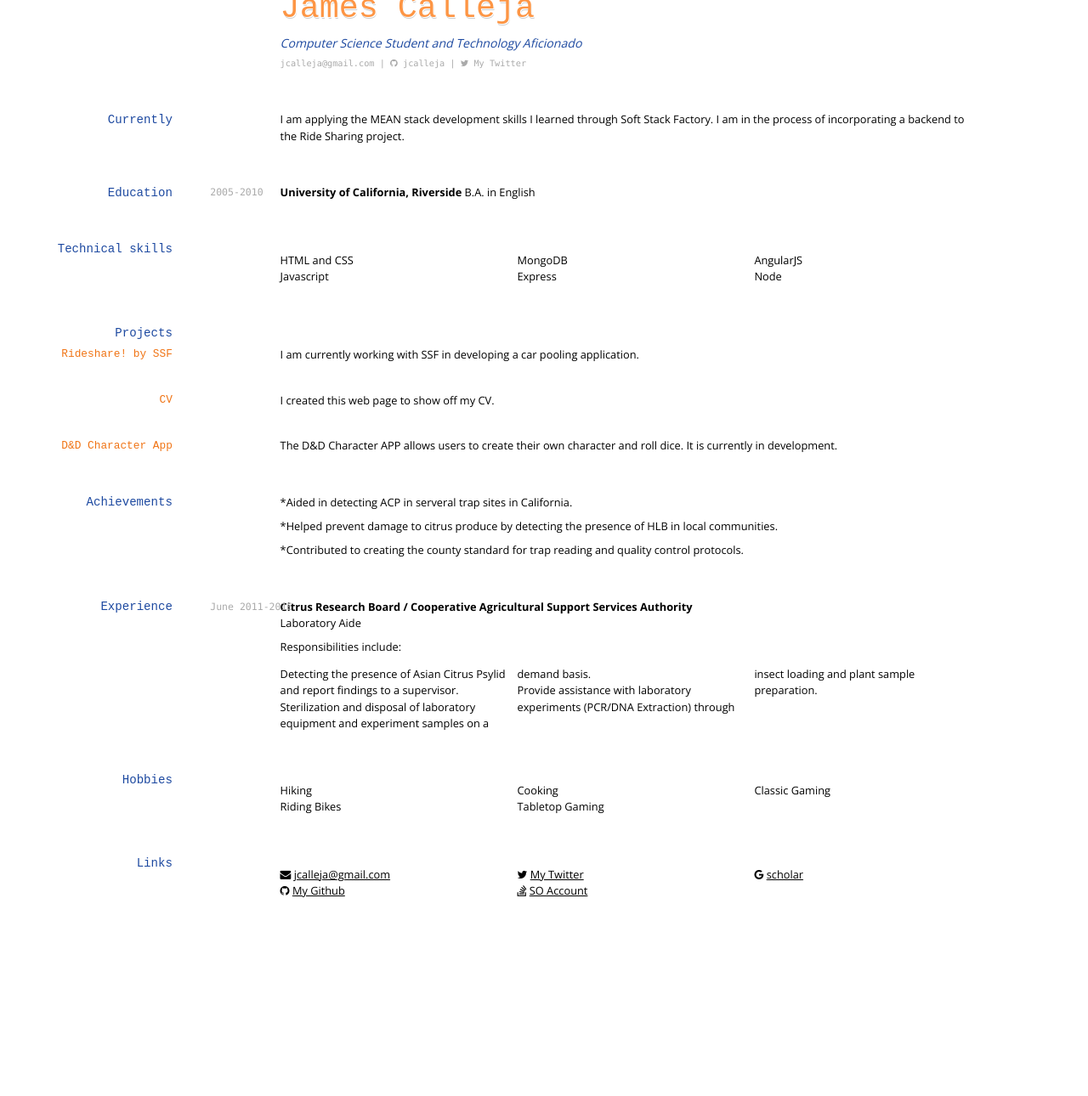
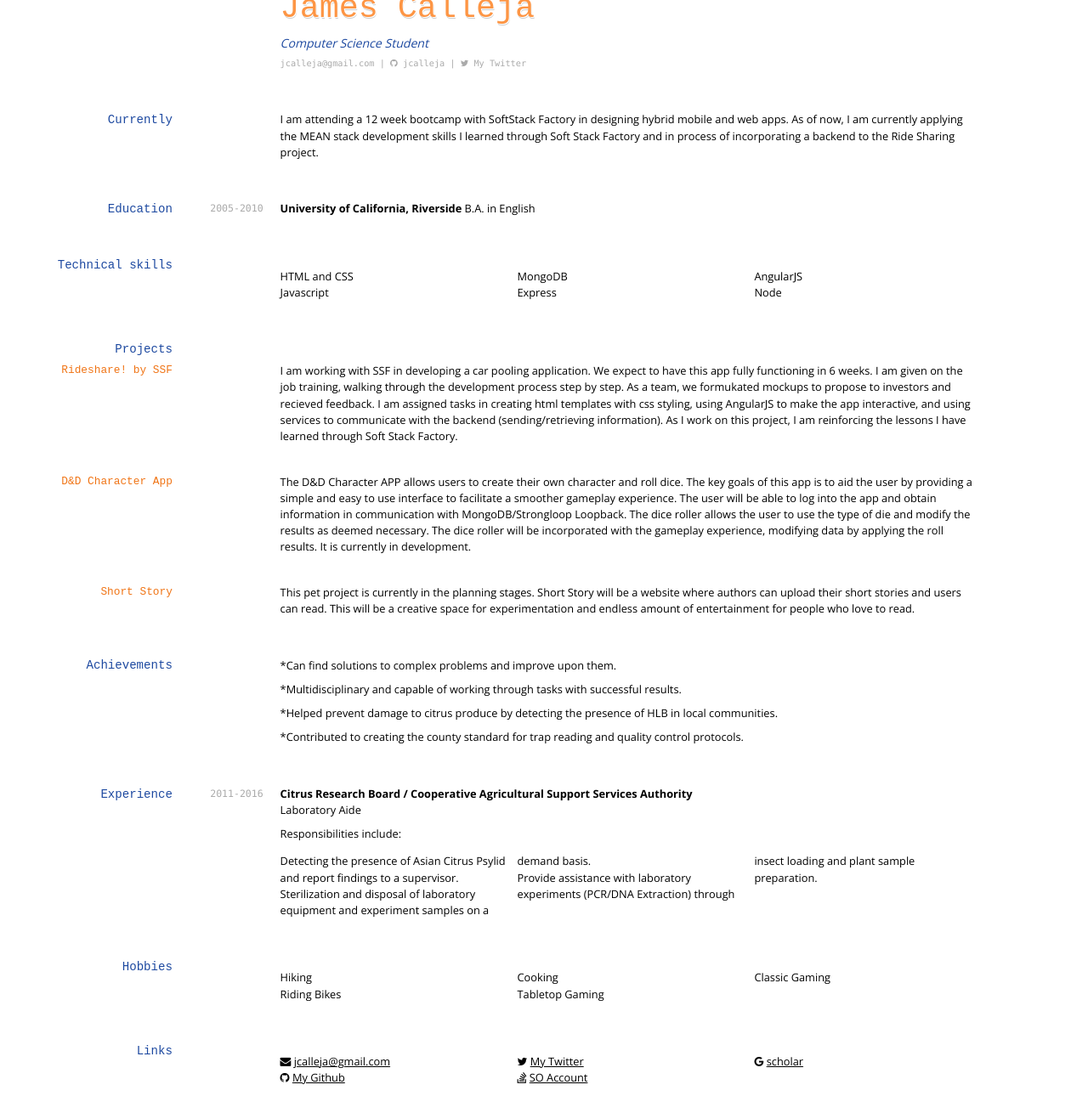
Before and after one commit to jcalleja/jcalleja.github.io, a Jekyll site: the page built from index.md, in a window 1280 px wide and 1400 px high, cut to the strip 110-1400 px from the top of the window. Shown: the whole strip at 85% size. Built offline with Jekyll 4.4.1, drawn with Linux system fonts in a browser that asks for light colours; nearby versions of some CDN libraries.

Commit message:
update cv

```diff
--- a/index.md
+++ b/index.md
@@ -6,7 +6,7 @@ title: James Calleja's CV
 ![James](./media/me.jpg){:.avatar}
 
 # James Calleja
-Computer Science Student and Technology Aficionado
+Computer Science Student
 
 <div id="webaddress">
 <a href="mailto:">jcalleja@gmail.com</a>
@@ -19,7 +19,9 @@ Computer Science Student and Technology Aficionado
 
 ## Currently
 
-I am applying the MEAN stack development skills I learned through Soft Stack Factory. I am in the process of incorporating a backend to the Ride Sharing project.
+I am attending a 12 week bootcamp with SoftStack Factory in designing hybrid mobile and web apps.
+As of now, I am currently applying the MEAN stack development skills I learned through Soft Stack Factory
+and in process of incorporating a backend to the Ride Sharing project.
 <br>
 
 
@@ -43,19 +45,25 @@ __University of California, Riverside__ B.A. in English
 
 ### Rideshare! by SSF
 
-I am currently working with SSF in developing a car pooling application.
-
-### CV
-
-I created this web page to show off my CV.
+I am working with SSF in developing a car pooling application. We expect to have this app fully functioning in 6 weeks. I am given on the job training, walking through the development process step by step.
+As a team, we formukated mockups to propose to investors and recieved feedback. I am assigned tasks in creating html templates with css styling, using AngularJS to make the app interactive, and using services to communicate with the backend (sending/retrieving information).
+As I work on this project, I am reinforcing the lessons I have learned through Soft Stack Factory.
 
 ### D&D Character App
 
-The D&D Character APP allows users to create their own character and roll dice. It is currently in development.
+The D&D Character APP allows users to create their own character and roll dice. The key goals of this app is to aid the user by providing a simple and easy to use interface to facilitate a smoother gameplay experience.
+The user will be able to log into the app and obtain information in communication with MongoDB/Strongloop Loopback. The dice roller allows the user to use the type of die and modify the results as deemed necessary.
+The dice roller will be incorporated with the gameplay experience, modifying data by applying the roll results. It is currently in development.
+
+### Short Story
+
+This pet project is currently in the planning stages. Short Story will be a website where authors can upload their short stories and users can read. This will be a creative space for experimentation and endless amount of entertainment for people who love to read.
 
 ## Achievements
 
-*Aided in detecting ACP in serveral trap sites in California.
+*Can find solutions to complex problems and improve upon them.
+
+*Multidisciplinary and capable of working through tasks with successful results.
 
 *Helped prevent damage to citrus produce by detecting the presence of HLB in local communities.
 
@@ -63,7 +71,7 @@ The D&D Character APP allows users to create their own character and roll dice.
 
 ## Experience
 
-`June 2011-2016`
+`2011-2016`
 __Citrus Research Board / Cooperative Agricultural Support Services Authority__
 <br>
 Laboratory Aide
```
Also changed, not shown: 1 other file.
